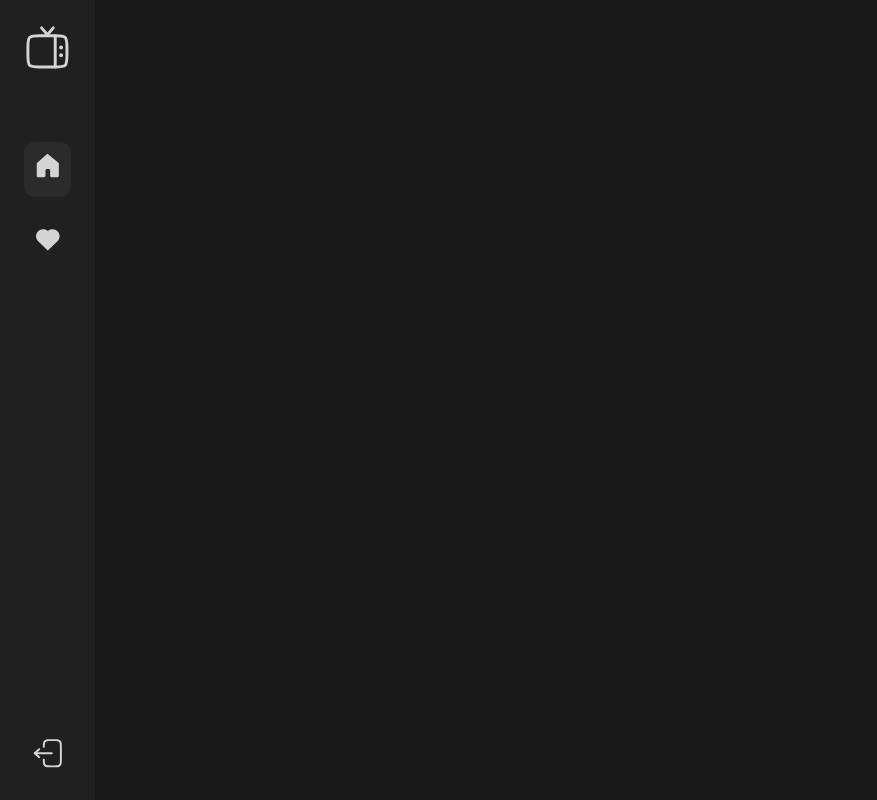
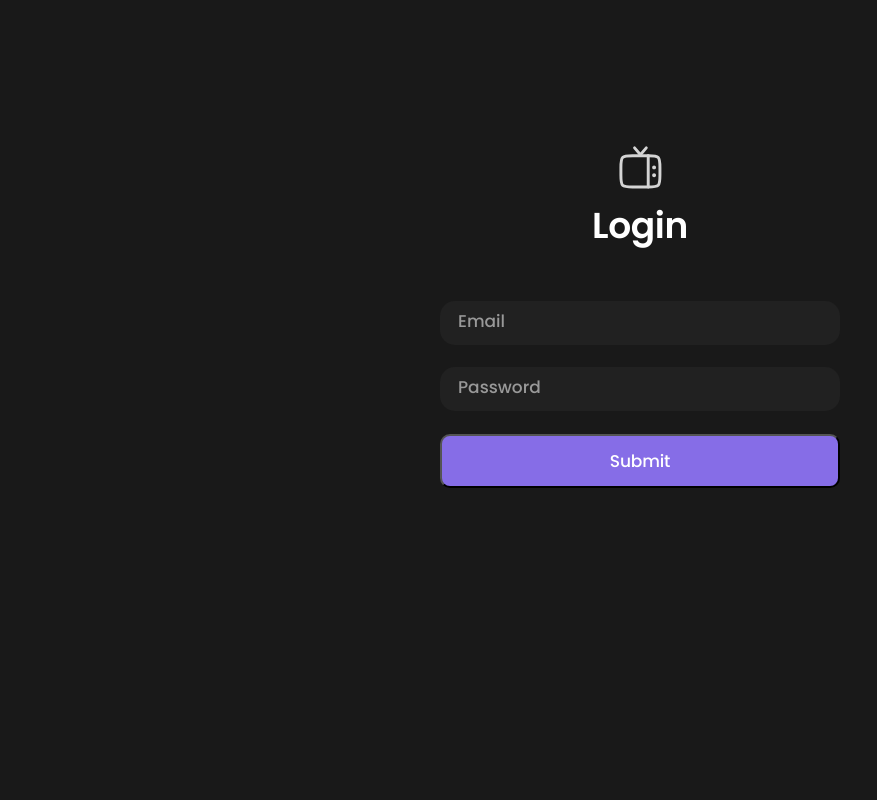
Before and after one commit to DhairyaMarwah/omnify_assessment, a React (Create React App) app in the folder client/: page /login in a window 1280 px wide. Before the commit this address had no page. Shown: the whole page, without its empty margins (0-877 px from the left). Built offline with nearby package versions, Linux system fonts and the light colour scheme.

Commit message:
auth pages

```diff
--- a/client/src/components/Sidebar/Sidebar.js
+++ b/client/src/components/Sidebar/Sidebar.js
@@ -1,9 +1,18 @@
-import React from "react";
+import React, { useEffect, useState } from "react";
 import Icons from "../../assets/Icons";
+import { useLocation } from "react-router-dom";
 
 const Sidebar = () => {
+  const location = useLocation();
+  const [hide, sethide] = useState(false);
+  // if location is login hide sidebar
+  useEffect(() => {
+    if (location.pathname === "/login") {
+      sethide(true);
+    }
+  }, [location]);
   return (
-    <div className="sidebar">
+    <div className={hide ? "sidebar | hide" : "sidebar"}>
       <div className="sidebar-one">
         <div className="sidebar_logo">
           <img src={Icons.Logo} alt="" />
--- a/client/src/components/Sidebar/SidebarWidth.js
+++ b/client/src/components/Sidebar/SidebarWidth.js
@@ -1,9 +1,18 @@
-import React from 'react'
+import React, { useEffect, useState } from "react";
+import { useLocation } from "react-router-dom";
 
 const SidebarWidth = () => {
+  const location = useLocation();
+  const [hide, sethide] = useState(false);
+  // if location is login hide sidebar
+  useEffect(() => {
+    if (location.pathname === "/login") {
+      sethide(true);
+    }
+  }, [location]);
   return (
-   <div className="sidebar-width"></div>
-  )
-}
+    <div className={hide ? "sidebar-width | hide" : "sidebar-width"}></div>
+  );
+};
 
-export default SidebarWidth
+export default SidebarWidth;
--- /dev/null
+++ b/client/src/pages/Authentication/Login.js
@@ -0,0 +1,28 @@
+import React from "react";
+import Icons from "../../assets/Icons";
+
+const Login = () => {
+  return (
+    <div className="auth">
+      <div className="auth-wrap">
+        <div className="auth-logo">
+          <img src={Icons.Logo} alt="" />
+        </div>
+        <div className="header-text">Login</div>
+        <div className="login-inputs">
+          <form action="">
+            <div className="input">
+              <input required type="text" placeholder="Email" />
+            </div>
+            <div className="input">
+              <input required type="text" placeholder="Password" />
+            </div>
+            <button type="submit">Submit</button>
+          </form>
+        </div>
+      </div>
+    </div>
+  );
+};
+
+export default Login;
--- /dev/null
+++ b/client/src/pages/Authentication/Signup.js
@@ -0,0 +1,28 @@
+import React from "react";
+import Icons from "../../assets/Icons";
+
+const Signup = () => {
+  return (
+    <div className="auth">
+      <div className="auth-wrap">
+        <div className="auth-logo">
+          <img src={Icons.Logo} alt="" />
+        </div>
+        <div className="header-text">Signup</div>
+        <div className="login-inputs">
+          <form action="">
+            <div className="input">
+              <input required type="text" placeholder="Email" />
+            </div>
+            <div className="input">
+              <input required type="text" placeholder="Password" />
+            </div>
+            <button type="submit">Submit</button>
+          </form>
+        </div>
+      </div>
+    </div>
+  );
+};
+
+export default Signup;
--- a/client/src/routes/routes.js
+++ b/client/src/routes/routes.js
@@ -1,12 +1,28 @@
 import React from "react";
 import { Routes, Route, Navigate } from "react-router-dom";
 import Home from "../pages/Home";
+import Login from "../pages/Authentication/Login";
+import Signup from "../pages/Authentication/Signup";
 const routes = [
   {
     path: "/",
     exact: true,
     name: "Home",
     element: <Home />,
+    private: false,
+  },
+  {
+    path: "/login",
+    exact: true,
+    name: "Login",
+    element: <Login />,
+    private: false,
+  },
+  {
+    path: "/signup",
+    exact: true,
+    name: "Signup",
+    element: <Signup />,
     private: false,
   },
 ];
@@ -22,11 +38,7 @@ export default function Navigation() {
             key={index}
             path={route.path}
             element={
-              route.private && !user ? (
-                <Navigate to="/login" />
-              ) : (
-                route.element
-              )
+              route.private && !user ? <Navigate to="/login" /> : route.element
             }
           />
         ))}
--- a/client/src/styles/global.css
+++ b/client/src/styles/global.css
@@ -317,3 +317,65 @@ body {
 .recommended {
   text-align: left;
 }
+.sidebar.hide,
+.sidebar-width.hide {
+  display: none;
+}
+.auth {
+  display: flex;
+  align-items: center;
+  justify-content: center;
+  flex-direction: column;
+  margin-top: 7rem;
+  width: 100%;
+  text-align: center;
+}
+.login-inputs {
+  margin-top: 3rem;
+}
+.auth .header-text {
+  color: #fff;
+  font-size: 36px;
+  font-weight: 600;
+  letter-spacing: -0.36px;
+}
+
+.login-inputs form {
+  width: 100%;
+}
+form .input {
+  width: 100%;
+}
+form .input input {
+  width: 100%;
+  border-radius: 15px;
+  background: #212121;
+  padding: 12px 18px;
+  color: #d4d4d4;
+  border: none;
+}
+form .input input::placeholder {
+  font-size: 17px;
+  font-weight: 500;
+  color: #e9e9e9;
+  opacity: 0.6;
+}
+.auth-wrap {
+  width: 400px;
+  margin: 0 auto;
+}
+form {
+  display: flex;
+  flex-direction: column;
+  gap: 1.4rem;
+}
+
+form button {
+  border-radius: 10px;
+  background: #866de7;
+  padding: 12px;
+  color: #fff;
+  font-size: 17.06px;
+  font-weight: 500;
+  letter-spacing: -0.171px;
+}
```
Also changed, not shown: client/src/App.js (line endings or trailing spaces).
